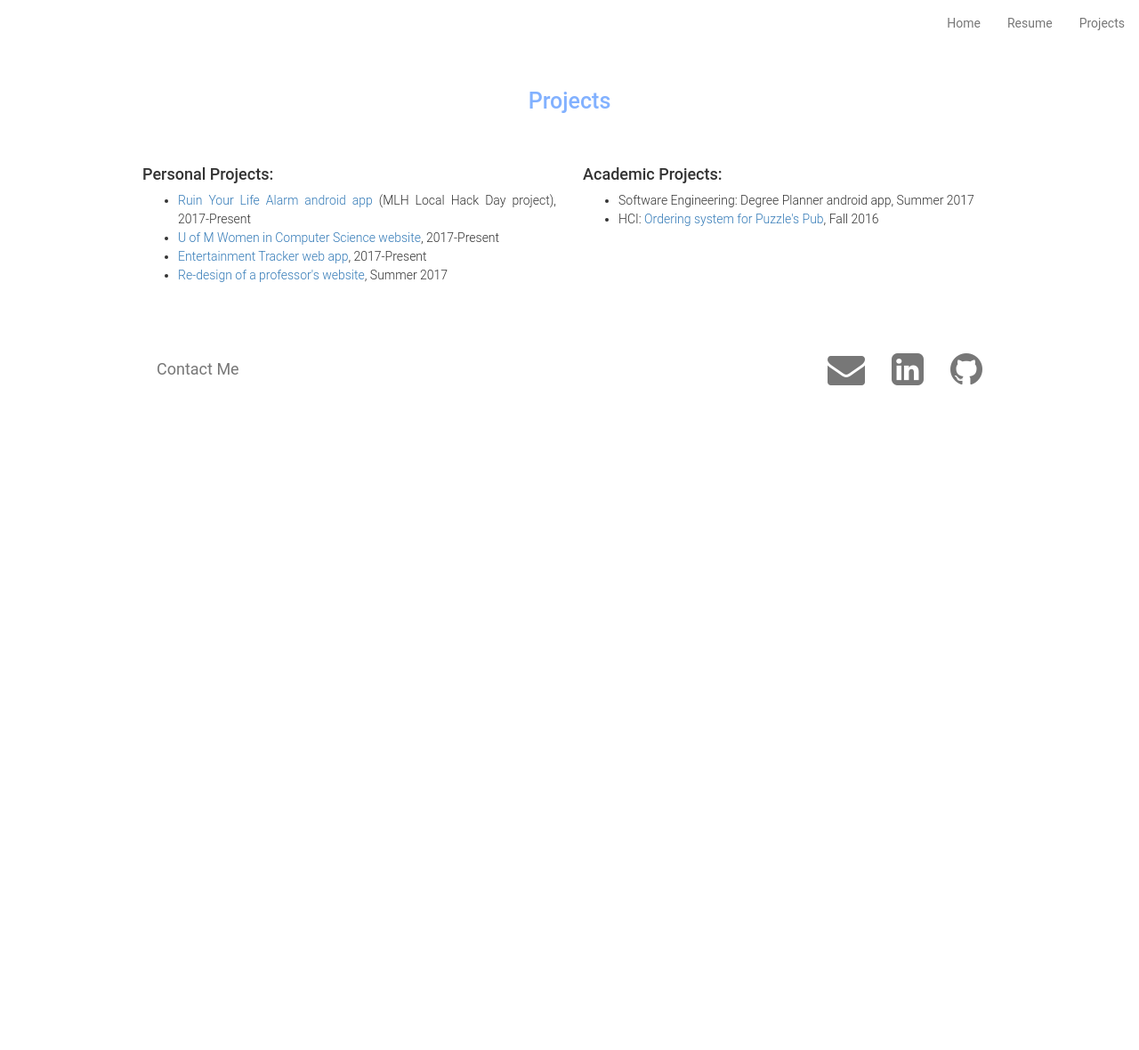
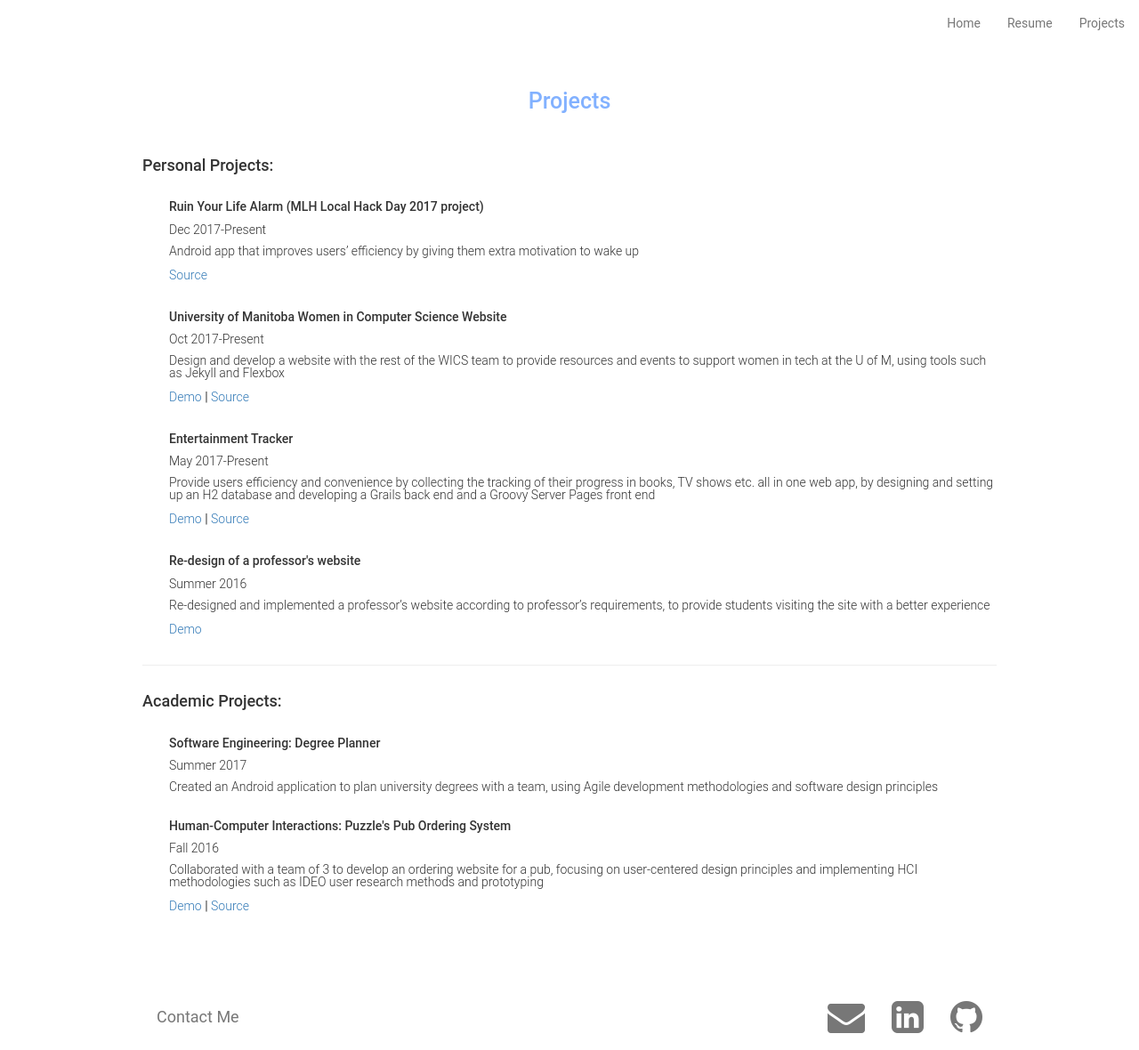
Before and after one commit to tiffcj/tiffcj.github.io, a Jekyll site: the page built from projects/index.html, in a window 1280 px wide. Shown: the whole page at 89% size. Built offline with Jekyll 4.4.1, drawn with Linux system fonts in a browser that asks for light colours; nearby versions of some CDN libraries; before the commit the page ends 900 px from its top, so only the background shows below that.

Commit message:
Revamp projects page

```diff
--- a/_includes/footer.html
+++ b/_includes/footer.html
@@ -17,9 +17,9 @@
         <div class="footer-container">
             <div class="navbar-header navbar-brand">Contact Me</div>
             <ul class="nav navbar-nav navbar-right">
-                <li><a href="mailto:jiangc36@myumanitoba.ca"><span class="fa fa-envelope fa-3x"></span></a></li>
-                <li><a href="https://www.linkedin.com/in/tiffjiang"><span class="fa fa-linkedin-square fa-3x"></span></a></li>
-                <li><a href="https://github.com/tiffcj"><span class="fa fa-github fa-3x"></span></a></li>
+                <li><a href="mailto:jiangc36@myumanitoba.ca" target="_blank"><span class="fa fa-envelope fa-3x"></span></a></li>
+                <li><a href="https://www.linkedin.com/in/tiffjiang" target="_blank"><span class="fa fa-linkedin-square fa-3x"></span></a></li>
+                <li><a href="https://github.com/tiffcj" target="_blank"><span class="fa fa-github fa-3x"></span></a></li>
             </ul>
         </div>
     </div>
--- /dev/null
+++ b/css/projects.css
@@ -0,0 +1,30 @@
+.section {
+    align-items: flex-start;
+}
+
+.subheading-text {
+    margin: 0 auto;
+    margin-top: 0;
+    margin-bottom: 48px;
+}
+
+.body-text {
+    line-height: 1;
+    text-align: left;
+}
+
+.projects {
+    width: 100%;
+}
+
+.project {
+    margin: 30px 0 30px 30px;
+}
+
+.project-heading-text {
+    margin: 0;
+}
+
+.line {
+    margin-bottom: 30px;
+}
--- a/projects/index.html
+++ b/projects/index.html
@@ -3,26 +3,56 @@ layout: default
 title: Projects
 ---
 
+<link rel="stylesheet" type="text/css" href="{{ site.baseurl }}/css/projects.css">
+
 <div class="section">
     <h3 class="subheading-text">Projects</h3>
 
-    <div class="row body-text">
-        <div class="col-md-6">
-            <h4>Personal Projects:</h4>
-            <ul>
-                <li><a href="https://github.com/tiffcj/ruin-your-life-alarm">Ruin Your Life Alarm android app</a> (MLH Local Hack Day project), 2017-Present</li>
-                <li><a href="https://github.com/umwics/wics-site">U of M Women in Computer Science website</a>, 2017-Present</li>
-                <li><a href="https://github.com/tiffcj/entertainment-tracker">Entertainment Tracker web app</a>, 2017-Present</li>
-                <li><a href="http://home.cc.umanitoba.ca/~jiang">Re-design of a professor's website</a>, Summer 2017</li>
-            </ul>
+    <div class="projects">
+        <h4 class="project-heading-text">Personal Projects:</h4>
+
+        <div class="project">
+            <h5>Ruin Your Life Alarm (MLH Local Hack Day 2017 project)</h5>
+            <p class="body-text">Dec 2017-Present</p>
+            <p class="body-text">Android app that improves users’ efficiency by giving them extra motivation to wake up</p>
+            <a class="body-text" href="https://github.com/tiffcj/ruin-your-life-alarm" target="_blank">Source</a>
         </div>
 
-        <div class="col-md-6">
-            <h4>Academic Projects:</h4>
-            <ul>
-                <li>Software Engineering: Degree Planner android app, Summer 2017</li>
-                <li>HCI: <a href="https://tiffcj.github.io/puzzles/">Ordering system for Puzzle's Pub</a>, Fall 2016</li>
-            </ul>
+        <div class="project">
+            <h5>University of Manitoba Women in Computer Science Website</h5>
+            <p class="body-text">Oct 2017-Present</p>
+            <p class="body-text">Design and develop a website with the rest of the WICS team to provide resources and events to support women in tech at the U of M, using tools such as Jekyll and Flexbox</p>
+            <a class="body-text" href="http://cs.umanitoba.ca/~wics/" target="_blank">Demo</a> | <a class="body-text" href="https://github.com/umwics/wics-site" target="_blank">Source</a>
+        </div>
+
+        <div class="project">
+            <h5>Entertainment Tracker</h5>
+            <p class="body-text">May 2017-Present</p>
+            <p class="body-text">Provide users efficiency and convenience by collecting the tracking of their progress in books, TV shows etc. all in one web app, by designing and setting up an H2 database and developing a Grails back end and a Groovy Server Pages front end</p>
+            <a class="body-text" href="https://tiffcj.github.io/entertainment-tracker/" target="_blank">Demo</a> | <a class="body-text" href="https://github.com/tiffcj/entertainment-tracker" target="_blank">Source</a>
+        </div>
+
+        <div class="project">
+            <h5>Re-design of a professor's website</h5>
+            <p class="body-text">Summer 2016</p>
+            <p class="body-text">Re-designed and implemented a professor’s website according to professor’s requirements, to provide students visiting the site with a better experience</p>
+            <a class="body-text" href="http://home.cc.umanitoba.ca/~jiang" target="_blank">Demo</a>
+        </div>
+
+        <hr class="line">
+
+        <h4 class="project-heading-text">Academic Projects:</h4>
+        <div class="project">
+            <h5>Software Engineering: Degree Planner</h5>
+            <p class="body-text">Summer 2017</p>
+            <p class="body-text">Created an Android application to plan university degrees with a team, using Agile development methodologies and software design principles</p>
+        </div>
+
+        <div class="project">
+            <h5>Human-Computer Interactions: Puzzle's Pub Ordering System</h5>
+            <p class="body-text">Fall 2016</p>
+            <p class="body-text">Collaborated with a team of 3 to develop an ordering website for a pub, focusing on user-centered design principles and implementing HCI methodologies such as IDEO user research methods and prototyping</p>
+            <a class="body-text" href="https://tiffcj.github.io/puzzles/" target="_blank">Demo</a> | <a class="body-text" href="https://github.com/tiffcj/puzzles" target="_blank">Source</a>
         </div>
     </div>
 </div>
```
